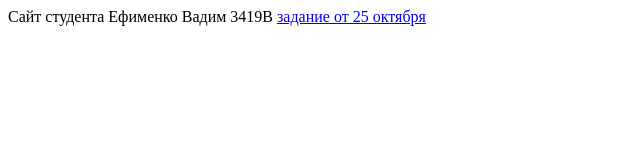
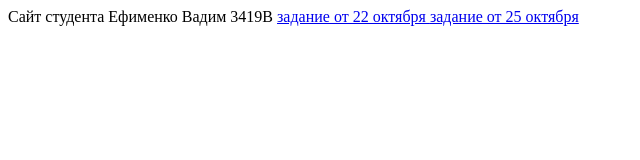
Before and after one commit to Paradisepig/Paradisepig.github.io, a plain HTML site: page index.html in a window 1280 px wide. Shown: the whole page, without its empty margins (0-640 px from the left). Drawn offline with Linux system fonts and the light colour scheme.

Commit message:
Update index.html

```diff
--- a/index.html
+++ b/index.html
@@ -7,6 +7,7 @@
 </head>
 <body>
     Сайт студента Ефименко Вадим 3419В
+    <a href="25oct2024.html"> задание от 22 октября </a>
     <a href="25oct2024.html"> задание от 25 октября </a>
 </body>
 </html>
```
